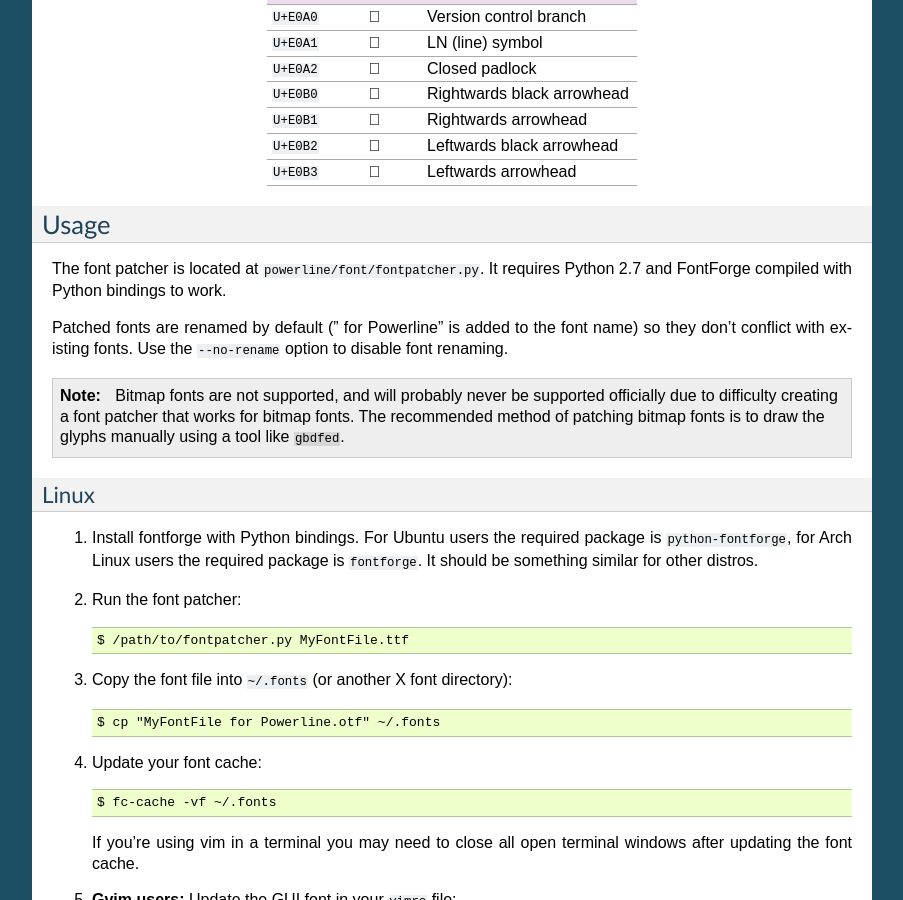
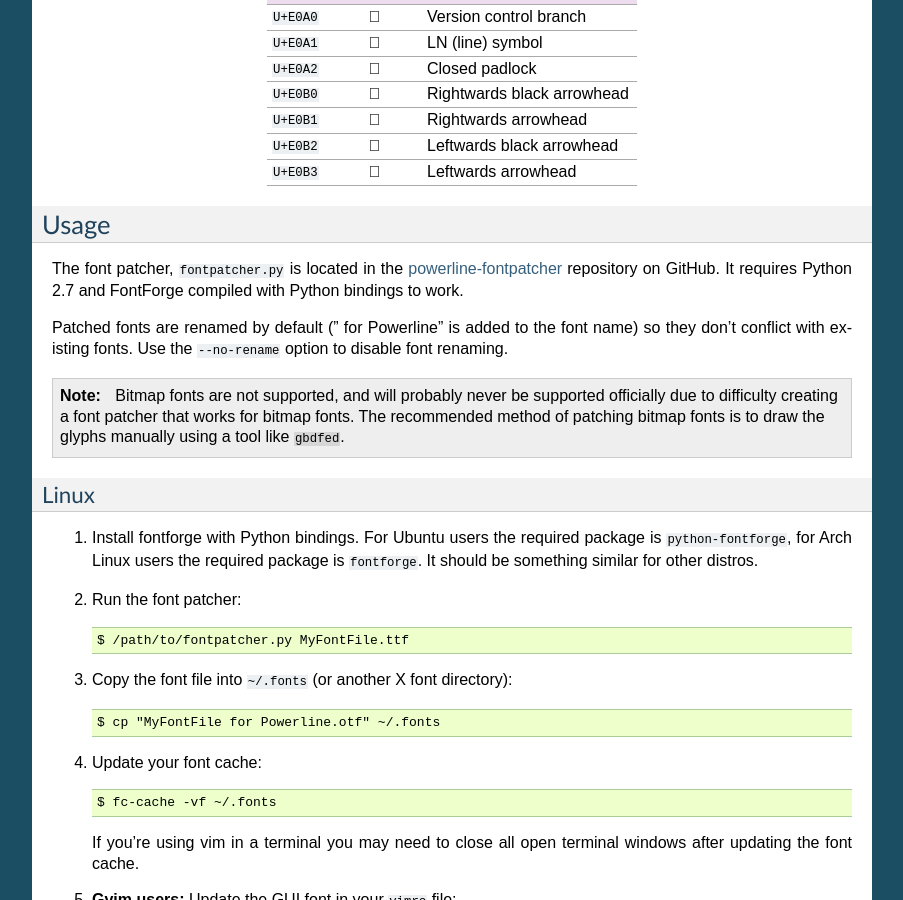
Before and after one commit to someyooyo/someyooyo, a Sphinx documentation site: the page built from docs/source/fontpatching.rst, in a window 1280 px wide and 900 px high, scrolled down 465 px. Shown: the whole window, without its empty margins (198-1101 px from the left). Built offline with Sphinx 7.4.7, drawn with Linux system fonts in a browser that asks for light colours.

Commit message:
Update font patching documentation
Update reference to where fontpatcher.py is located

```diff
--- a/docs/source/fontpatching.rst
+++ b/docs/source/fontpatching.rst
@@ -42,7 +42,8 @@ Code point  Glyph  Description
 Usage
 =====
 
-The font patcher is located at :file:`powerline/font/fontpatcher.py`.
+The font patcher, :file:`fontpatcher.py` is located in the `powerline-fontpatcher
+<https://github.com/Lokaltog/powerline-fontpatcher>`_ repository on GitHub.
 It requires Python 2.7 and FontForge compiled with Python bindings to work.
 
 Patched fonts are renamed by default (" for Powerline" is added to the font
```
